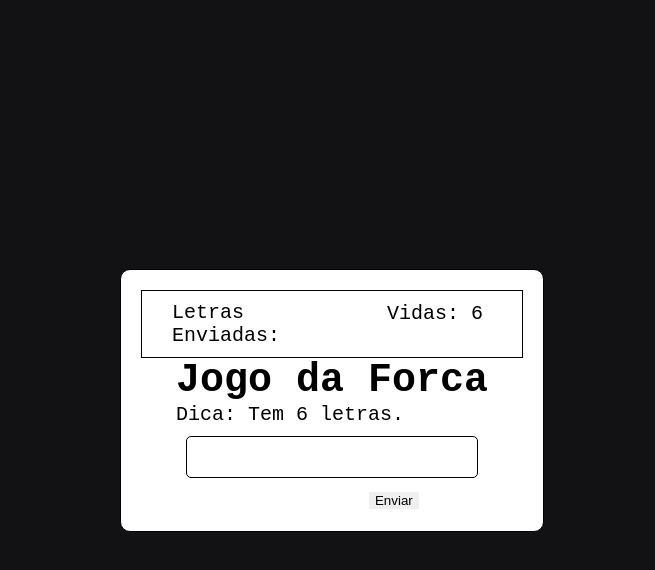
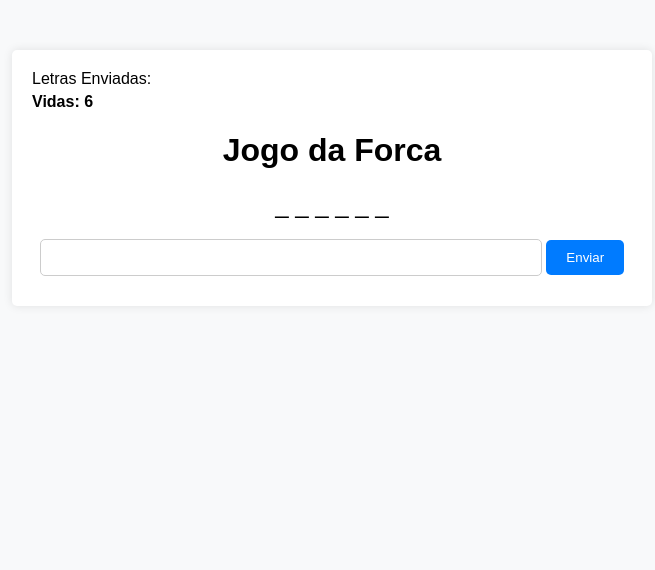
Before and after one commit to Jounys/Exercicios-JS, a plain HTML site: page 08_Forca/index.html in a window 1280 px wide. Shown: the whole page, without its empty margins (308-963 px from the left). Drawn offline with Linux system fonts and the light colour scheme.

Commit message:
Melhorias no css e melhoria temporaria na exibição inicial da palavra aculta. Obs: tela de login em fase inicial

```diff
--- a/08_Forca/script.js
+++ b/08_Forca/script.js
@@ -9,8 +9,9 @@ const pegarPalavra = () => palavraAleatoria[numAleatorio(0, palavraAleatoria.len
 let vida = 6
 let letras = []
 let forca = pegarPalavra()
+console.log(forca)
 
-document.getElementById('dicaInicial').innerHTML = `Dica: Tem ${forca.length} letras.`
+//document.getElementById('dicaInicial').innerHTML = `Dica: Tem ${forca.length} letras.`
 document.getElementById('botaoEnviar').addEventListener('click', jogar)
 
 function jogar(){
@@ -56,6 +57,7 @@ function jogar(){
     console.log(letras)
     console.log(vida)
 }
+let letrasAdivinhadas = '';
 
 function atualizarPalavra(){
     let letrasAdivinhadas = '';
@@ -70,14 +72,21 @@ function atualizarPalavra(){
     res.innerHTML = letrasAdivinhadas
 }
 
+function letrasAtt(){
+    res.innerHTML = letrasAdivinhadas;
+    atualizarPalavra()
+}
+
 function reiniciarJogo(){
     letras = [];
-    vida = 8;
+    vida = 6;
     forca = pegarPalavra();
     location.reload(true);
-
+    console.log(forca)
     document.getElementById('txt').value = '';
     document.getElementById('res').innerHTML = '';
     document.getElementById('letras').innerHTML = '';
     document.getElementById('vida').innerHTML = `Vidas: ${vida}`;
+    //document.getElementById('dicaInicial').innerHTML = `Dica: Tem ${forca.length} letras.`
 }
+letrasAtt();
--- a/08_Forca/style.css
+++ b/08_Forca/style.css
@@ -1,3 +1,4 @@
+/*
 * {
     margin: 0;
     border: 0;
@@ -40,8 +41,66 @@ body {
 }
 #letras, #vida {
     width: 100%;
-    /* border: 1px solid black; */
+    border: 1px solid black;
     border-radius: 5px;
     padding: 1px;
 
 }
+*/
+body {
+    font-family: Arial, sans-serif;
+    margin: 0;
+    padding: 0;
+    background-color: #f8f9fa;
+}
+
+.container {
+    max-width: 600px;
+    margin: 50px auto;
+    padding: 20px;
+    background-color: #fff;
+    border-radius: 5px;
+    box-shadow: 0px 0px 10px rgba(0, 0, 0, 0.1);
+}
+
+#letrasEnviadas {
+    margin-bottom: 20px;
+}
+
+#letrasEnviadas > div {
+    margin-bottom: 5px;
+}
+
+#vida {
+    font-weight: bold;
+}
+
+#entrada {
+    text-align: center;
+}
+
+#res {
+    font-size: 24px;
+    margin-bottom: 20px;
+}
+
+input[type="text"] {
+    width: 80%;
+    padding: 10px;
+    margin-bottom: 10px;
+    border: 1px solid #ccc;
+    border-radius: 5px;
+}
+
+input[type="button"] {
+    padding: 10px 20px;
+    background-color: #007bff;
+    color: #fff;
+    border: none;
+    border-radius: 5px;
+    cursor: pointer;
+}
+
+input[type="button"]:hover {
+    background-color: #0056b3;
+}
--- /dev/null
+++ b/09_TelaLogin/index.html
@@ -0,0 +1,20 @@
+<!DOCTYPE html>
+<html lang="en">
+<head>
+    <meta charset="UTF-8">
+    <meta name="viewport" content="width=device-width, initial-scale=1.0">
+    <script src="script.js" defer></script>
+    <title>Tela de Login</title>
+</head>
+<body>
+    <form id="meuForm">
+        <h2>Cadastrar</h2>
+        <label for="nome">Nome:</label>
+        <input type="text" id="nome" placeholder="Digite seu nome:" required>
+        <input type="submit" value="Enviar">
+        <label for="senha">Senha:</label>
+        <input type="text" id="senha" placeholder="Crie sua senha" required>
+        <input type="submit" value="Enviar">
+    </form>
+</body>
+</html>
```
Also changed, not shown: 09_TelaLogin/script.js (added, +20 -0 lines).
